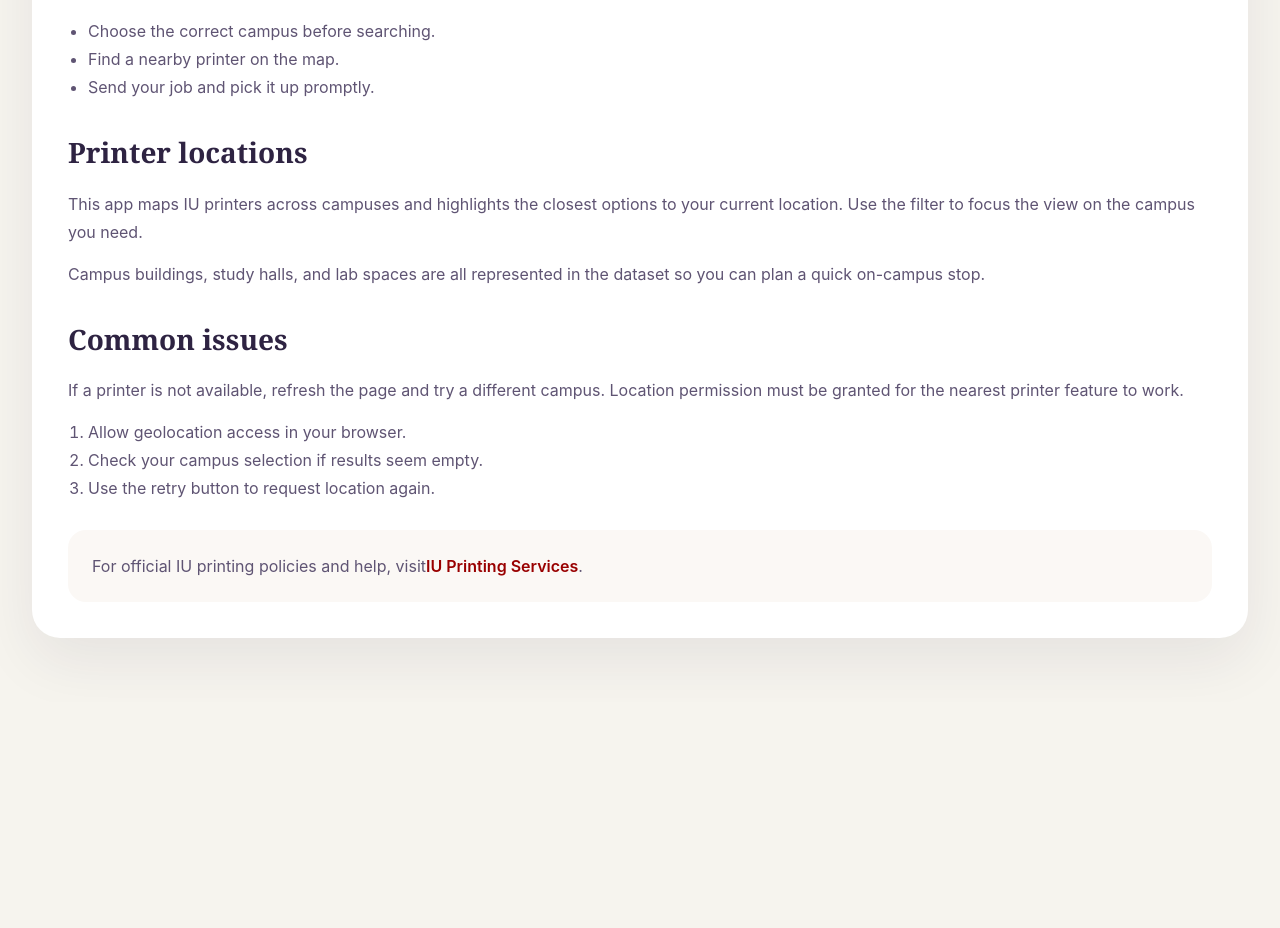
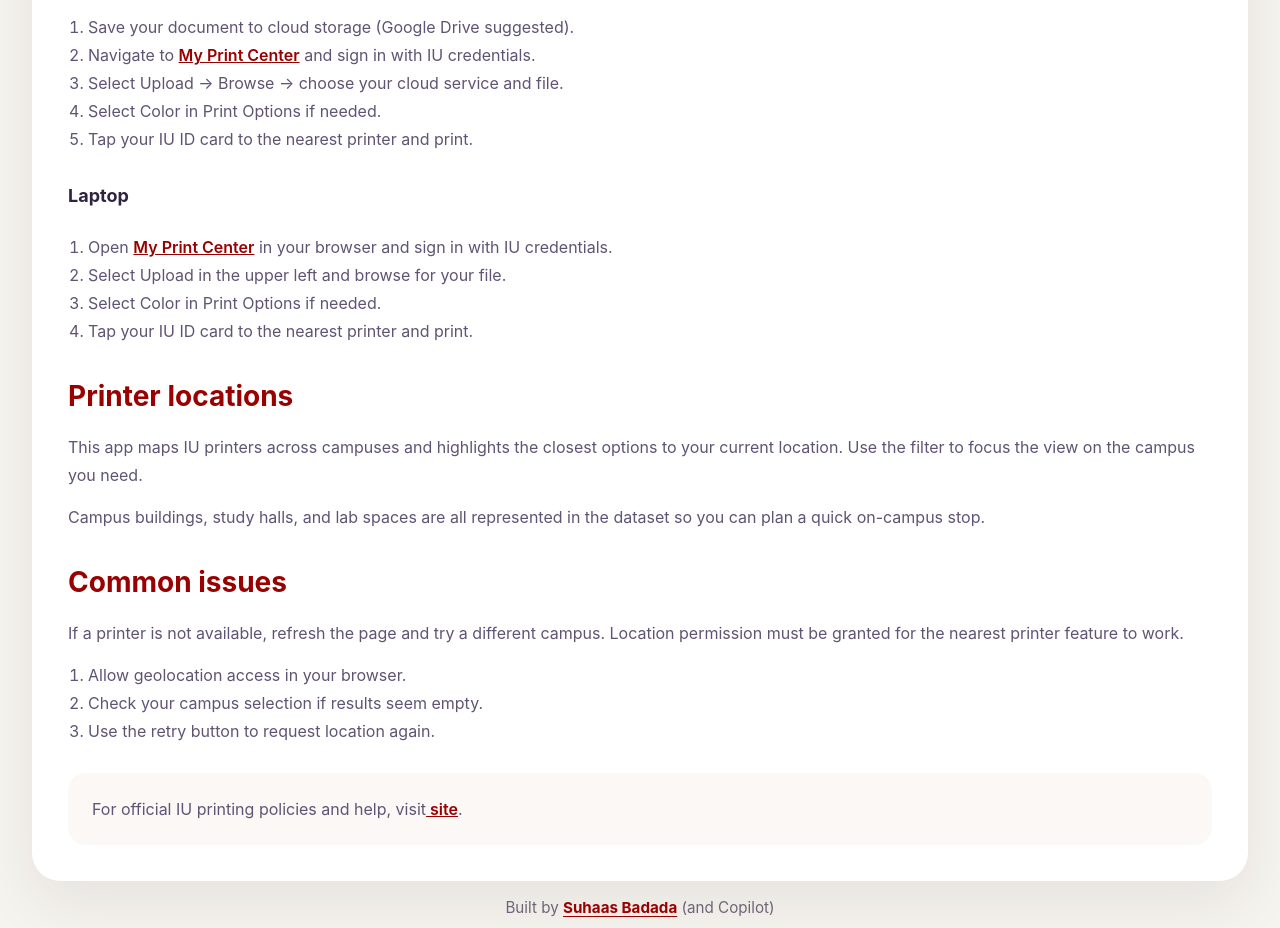
Before and after one commit to suhaasbadada/hoosier-print, a React (Vite) app in the folder app/: page /guide in a window 1280 px wide. Shown: the part 490-1418 px from the top of the page. Before the commit the page ends 1192 px from the top, so only its background shows below. Built offline with nearby package versions, Linux system fonts and the light colour scheme; no server answers.

Commit message:
better guide, credits on guide page and tiny change in ui when map enabled

```diff
--- a/app/src/App.css
+++ b/app/src/App.css
@@ -129,6 +129,21 @@
   box-shadow: 0 10px 20px rgba(153, 0, 0, 0.24);
 }
 
+@media (min-width: 1041px) {
+  .row-group.map-locked {
+    grid-template-columns: minmax(0, 1fr);
+    gap: 12px;
+  }
+
+  .row-group.map-locked .filter-group {
+    display: none;
+  }
+
+  .row-group.map-locked .retry-control {
+    grid-template-columns: 1fr;
+  }
+}
+
 @media (max-width: 720px) {
   .row-group {
     grid-template-columns: 1fr;
@@ -139,6 +154,9 @@
 .guide-page {
   max-width: 1320px;
   margin: 0 auto;
+  display: flex;
+  flex-direction: column;
+  min-height: calc(100vh - 120px);
 }
 
 .home-page {
@@ -146,13 +164,28 @@
 }
 
 .guide-page {
-  padding: 28px 32px 64px;
+  padding: 28px 32px 0;
 }
 
-.home-page {
-  display: flex;
-  flex-direction: column;
-  min-height: calc(100vh - 120px);
+.branding-footer {
+  margin-top: auto;
+  margin-bottom: 0;
+  padding-top: 14px;
+  padding-bottom: 8px;
+  text-align: center;
+  color: #6e6476;
+  font-size: 0.95rem;
+}
+
+.branding-footer a {
+  color: #990000;
+  text-decoration: underline;
+  text-underline-offset: 3px;
+  font-weight: 700;
+}
+
+.branding-footer a:hover {
+  text-decoration: underline;
 }
 
 .home-hero {
@@ -263,33 +296,12 @@
 
 .home-grid {
   display: grid;
-  grid-template-columns: minmax(320px, 380px) minmax(0, 1fr);
+  grid-template-columns: minmax(280px, 320px) minmax(0, 1fr);
   gap: 28px;
 }
 
 .home-grid.map-hidden {
   grid-template-columns: 1fr;
-}
-
-.branding-footer {
-  margin-top: auto;
-  margin-bottom: 0;
-  padding-top: 14px;
-  padding-bottom: 8px;
-  text-align: center;
-  color: #6e6476;
-  font-size: 0.95rem;
-}
-
-.branding-footer a {
-  color: #990000;
-  text-decoration: underline;
-  text-underline-offset: 3px;
-  font-weight: 700;
-}
-
-.branding-footer a:hover {
-  text-decoration: underline;
 }
 
 .sidebar,
@@ -484,10 +496,6 @@
   width: 100% !important;
 }
 
-.guide-page {
-  padding-bottom: 64px;
-}
-
 .guide-header {
   display: grid;
   gap: 22px;
@@ -526,9 +534,15 @@
 
 .guide-article h2 {
   margin: 0;
-  font-family: Georgia, 'Times New Roman', serif;
   font-size: 28px;
+  color: var(--iu-crimson);
+}
+
+.guide-article h3 {
+  margin: 14px 0 8px;
+  font-size: 18px;
   color: #2e2342;
+  font-weight: 700;
 }
 
 .guide-article p,
@@ -545,7 +559,7 @@
 
 .guide-article a {
   color: var(--iu-crimson);
-  text-decoration: none;
+  text-decoration: underline;
   font-weight: 600;
 }
 
@@ -584,7 +598,7 @@
   }
 
   .guide-page {
-    padding: 20px;
+    padding: 20px 20px 0;
   }
 
   .topnav {
--- a/app/src/components/Sidebar.tsx
+++ b/app/src/components/Sidebar.tsx
@@ -42,10 +42,12 @@
   onToggleMap,
   printerCount,
 }: SidebarProps) {
+  const isMapLocked = showMap
+
   return (
     <aside className="sidebar">
-      <div className="sidebar-card row-group">
-        <div>
+      <div className={`sidebar-card row-group${isMapLocked ? ' map-locked' : ''}`}>
+        <div className="filter-group">
           <p className="eyebrow">Campus</p>
           <label htmlFor="campus-select">Select your campus</label>
           <select
@@ -61,7 +63,7 @@
           </select>
         </div>
 
-        <div>
+        <div className="filter-group">
           <p className="eyebrow">Units</p>
           <label htmlFor="distance-unit-select">Display distance in</label>
           <select
--- a/app/src/pages/Guide.tsx
+++ b/app/src/pages/Guide.tsx
@@ -15,16 +15,21 @@
       <article className="guide-article">
         <section>
           <h2>How to print</h2>
-          <p>
-            Most IU printers require your university credentials and a valid
-            printing account. Log in through the campus printing portal before
-            you send a job, then collect it at the printer location.
-          </p>
-          <ul>
-            <li>Choose the correct campus before searching.</li>
-            <li>Find a nearby printer on the map.</li>
-            <li>Send your job and pick it up promptly.</li>
-          </ul>
+          <h3>Mobile</h3>
+          <ol>
+            <li>Save your document to cloud storage (Google Drive suggested).</li>
+            <li>Navigate to <a href="https://mobile.print.iu.edu/myprintcenter/" target="_blank" rel="noreferrer noopener">My Print Center</a> and sign in with IU credentials.</li>
+            <li>Select Upload → Browse → choose your cloud service and file.</li>
+            <li>Select Color in Print Options if needed.</li>
+            <li>Tap your IU ID card to the nearest printer and print.</li>
+          </ol>
+          <h3>Laptop</h3>
+          <ol>
+            <li>Open <a href="https://mobile.print.iu.edu/myprintcenter/" target="_blank" rel="noreferrer noopener">My Print Center</a> in your browser and sign in with IU credentials.</li>
+            <li>Select Upload in the upper left and browse for your file.</li>
+            <li>Select Color in Print Options if needed.</li>
+            <li>Tap your IU ID card to the nearest printer and print.</li>
+          </ol>
         </section>
 
         <section>
@@ -57,10 +62,14 @@
         <section className="guide-footer">
           <p>
             For official IU printing policies and help, visit
-            <Link to="https://uits.iu.edu/services/printing" target="_blank">IU Printing Services</Link>.
+            <Link to="https://libraries.indiana.edu/printers-technology" target="_blank"> site</Link>.
           </p>
         </section>
       </article>
+
+      <div className="branding-footer">
+        Built by <a href="https://linkedin.com/in/suhaasbadada" target="_blank" rel="noreferrer noopener">Suhaas Badada</a> (and Copilot)
+      </div>
     </main>
   )
 }
```
